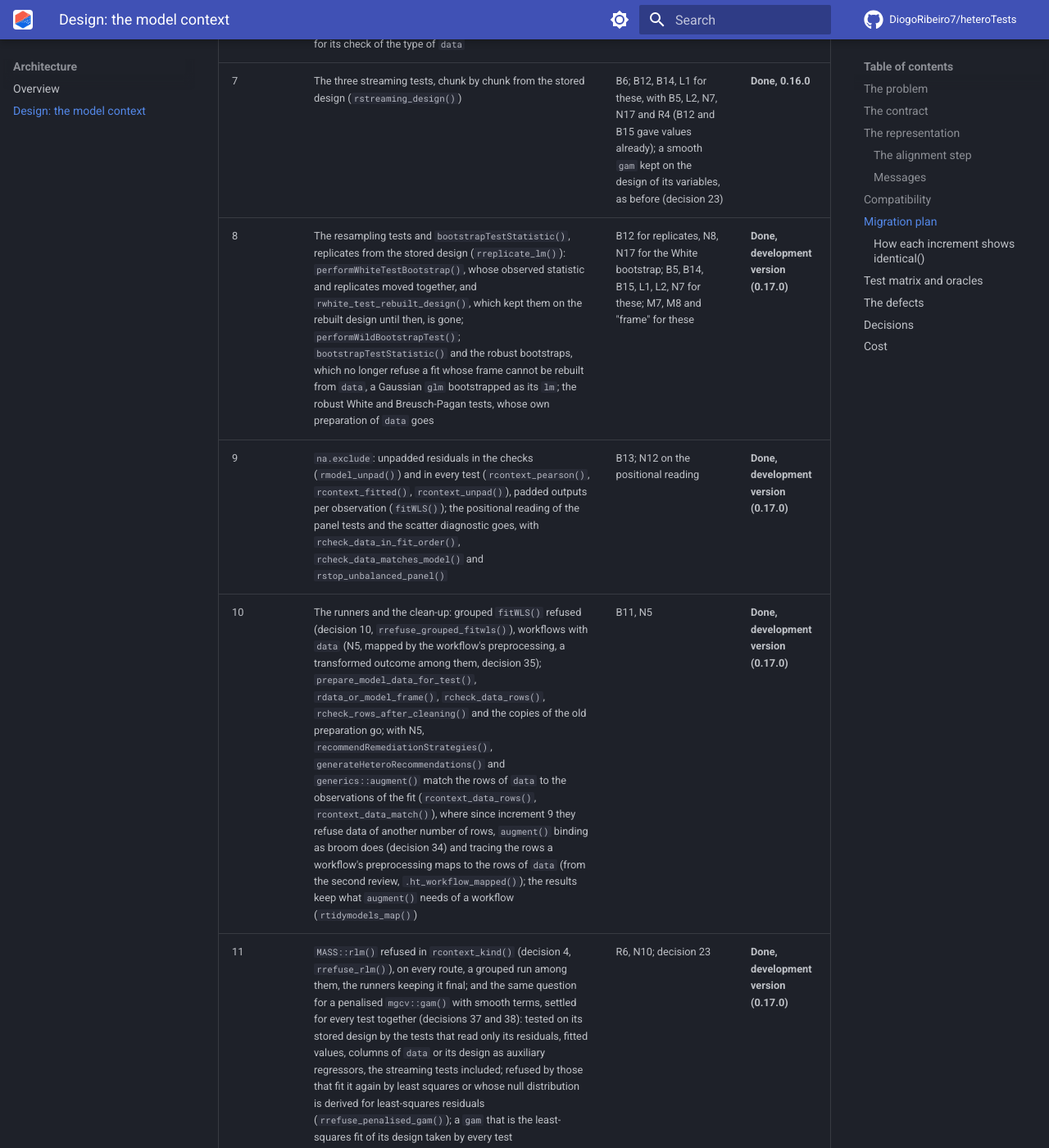
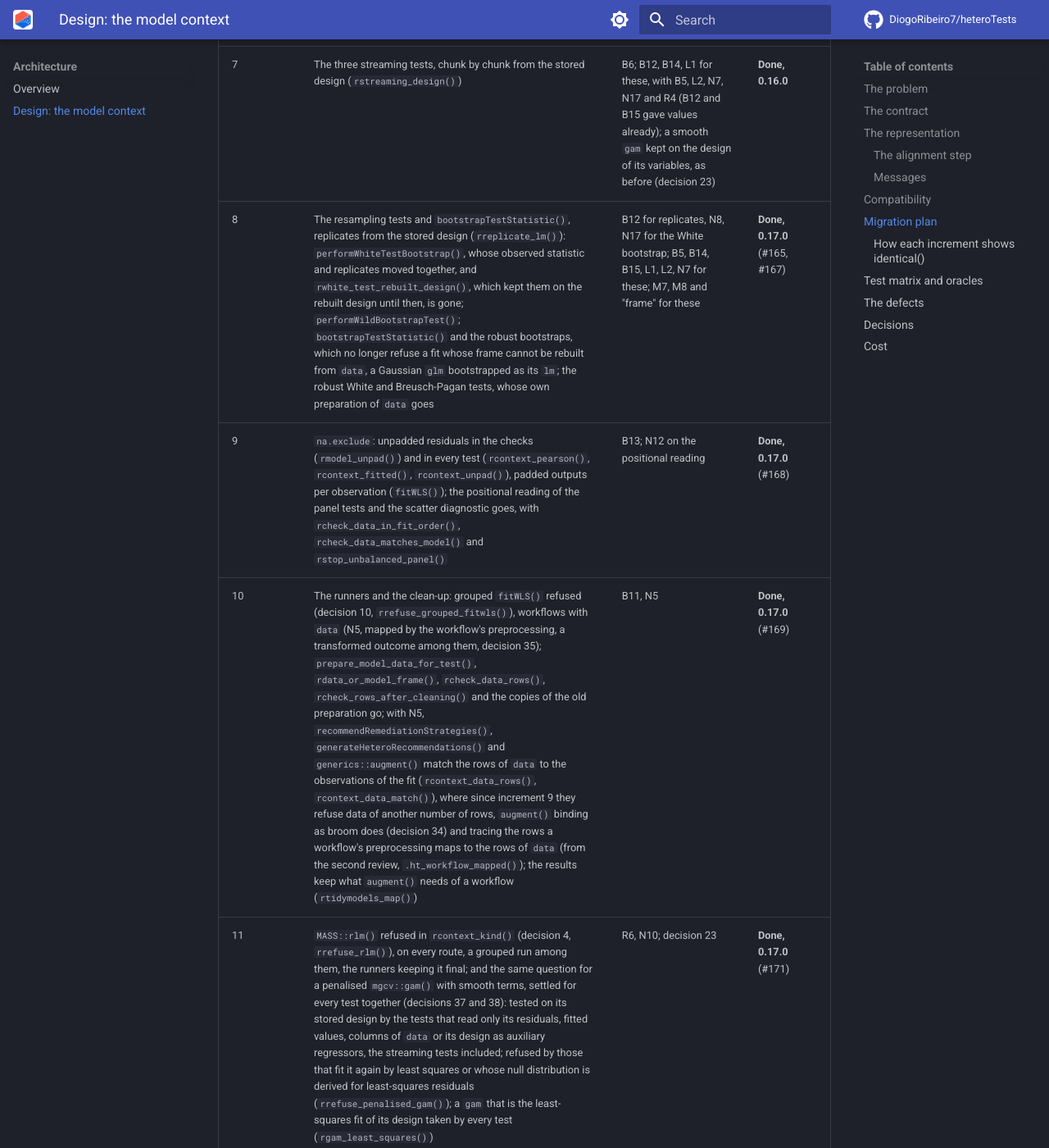
Before and after one commit to DiogoRibeiro7/heteroTests, an MkDocs documentation site: the page built from docs/design/model-context.md, in a window 1280 px wide and 1400 px high, scrolled down 42675 px. Shown: the whole window at 82% size. Built offline with MkDocs 1.6.1 and Material for MkDocs 9.7.7, drawn with Linux system fonts in a browser that asks for light colours; comment, search, counter and statistics services are not loaded.

Commit message:
Mark increments 8 to 11 of the model context as done in 0.17.0
Only the status column of the migration plan changes: increment 8 is
done in 0.17.0 with #165 and #167, 9 with #168, 10 with #169 and 11
with #171.

```diff
--- a/docs/design/model-context.md
+++ b/docs/design/model-context.md
@@ -1692,10 +1692,10 @@
 | 5 | `performPesaranTest()`, `performBPRandomEffectsTest()`, `performScatterDiagnostic()`, `runPanelTests()`: `id`, `time` and `vars` read at the confirmed rows (`rcontext_columns_at_fit()`); repeated pairs of `id` and `time` refused | B3, B4, B16, R2 (decision 13); N17 for these. Pesaran's test refuses an unbalanced panel, as that of a fit that dropped some rows of some units, until the pull request of N12 (decision 28); `na.exclude` is read as before until 9 (decision 29, done) | **Done, 0.16.0** |
 | 6 | The tests computed from the model alone (the context applies `rcheck_model_frame()` to them), and the check of `data` RESET keeps until then; Cook-Weisberg with `var_formula`; `performVarianceFormTest()`; `fitWLS(data, var_formula)`: `rcontext_second_formula()`, `rcontext_formula_rows()`; `rvariance_frame()` goes. The tests that read nothing from `data`, RESET included, match it through the guard, as every test does (decision 31): the check of 0.15.0 goes, but for its check of the type of `data` | B9, R3, N6; M7, M8 and "frame" for these; decision 31 | **Done, 0.16.0** |
 | 7 | The three streaming tests, chunk by chunk from the stored design (`rstreaming_design()`) | B6; B12, B14, L1 for these, with B5, L2, N7, N17 and R4 (B12 and B15 gave values already); a smooth `gam` kept on the design of its variables, as before (decision 23) | **Done, 0.16.0** |
-| 8 | The resampling tests and `bootstrapTestStatistic()`, replicates from the stored design (`rreplicate_lm()`): `performWhiteTestBootstrap()`, whose observed statistic and replicates moved together, and `rwhite_test_rebuilt_design()`, which kept them on the rebuilt design until then, is gone; `performWildBootstrapTest()`; `bootstrapTestStatistic()` and the robust bootstraps, which no longer refuse a fit whose frame cannot be rebuilt from `data`, a Gaussian `glm` bootstrapped as its `lm`; the robust White and Breusch-Pagan tests, whose own preparation of `data` goes | B12 for replicates, N8, N17 for the White bootstrap; B5, B14, B15, L1, L2, N7 for these; M7, M8 and "frame" for these | **Done, development version (0.17.0)** |
-| 9 | `na.exclude`: unpadded residuals in the checks (`rmodel_unpad()`) and in every test (`rcontext_pearson()`, `rcontext_fitted()`, `rcontext_unpad()`), padded outputs per observation (`fitWLS()`); the positional reading of the panel tests and the scatter diagnostic goes, with `rcheck_data_in_fit_order()`, `rcheck_data_matches_model()` and `rstop_unbalanced_panel()` | B13; N12 on the positional reading | **Done, development version (0.17.0)** |
-| 10 | The runners and the clean-up: grouped `fitWLS()` refused (decision 10, `rrefuse_grouped_fitwls()`), workflows with `data` (N5, mapped by the workflow's preprocessing, a transformed outcome among them, decision 35); `prepare_model_data_for_test()`, `rdata_or_model_frame()`, `rcheck_data_rows()`, `rcheck_rows_after_cleaning()` and the copies of the old preparation go; with N5, `recommendRemediationStrategies()`, `generateHeteroRecommendations()` and `generics::augment()` match the rows of `data` to the observations of the fit (`rcontext_data_rows()`, `rcontext_data_match()`), where since increment 9 they refuse data of another number of rows, `augment()` binding as broom does (decision 34) and tracing the rows a workflow's preprocessing maps to the rows of `data` (from the second review, `.ht_workflow_mapped()`); the results keep what `augment()` needs of a workflow (`rtidymodels_map()`) | B11, N5 | **Done, development version (0.17.0)** |
-| 11 | `MASS::rlm()` refused in `rcontext_kind()` (decision 4, `rrefuse_rlm()`), on every route, a grouped run among them, the runners keeping it final; and the same question for a penalised `mgcv::gam()` with smooth terms, settled for every test together (decisions 37 and 38): tested on its stored design by the tests that read only its residuals, fitted values, columns of `data` or its design as auxiliary regressors, the streaming tests included; refused by those that fit it again by least squares or whose null distribution is derived for least-squares residuals (`rrefuse_penalised_gam()`); a `gam` that is the least-squares fit of its design taken by every test (`rgam_least_squares()`) | R6, N10; decision 23 | **Done, development version (0.17.0)** |
+| 8 | The resampling tests and `bootstrapTestStatistic()`, replicates from the stored design (`rreplicate_lm()`): `performWhiteTestBootstrap()`, whose observed statistic and replicates moved together, and `rwhite_test_rebuilt_design()`, which kept them on the rebuilt design until then, is gone; `performWildBootstrapTest()`; `bootstrapTestStatistic()` and the robust bootstraps, which no longer refuse a fit whose frame cannot be rebuilt from `data`, a Gaussian `glm` bootstrapped as its `lm`; the robust White and Breusch-Pagan tests, whose own preparation of `data` goes | B12 for replicates, N8, N17 for the White bootstrap; B5, B14, B15, L1, L2, N7 for these; M7, M8 and "frame" for these | **Done, 0.17.0** (#165, #167) |
+| 9 | `na.exclude`: unpadded residuals in the checks (`rmodel_unpad()`) and in every test (`rcontext_pearson()`, `rcontext_fitted()`, `rcontext_unpad()`), padded outputs per observation (`fitWLS()`); the positional reading of the panel tests and the scatter diagnostic goes, with `rcheck_data_in_fit_order()`, `rcheck_data_matches_model()` and `rstop_unbalanced_panel()` | B13; N12 on the positional reading | **Done, 0.17.0** (#168) |
+| 10 | The runners and the clean-up: grouped `fitWLS()` refused (decision 10, `rrefuse_grouped_fitwls()`), workflows with `data` (N5, mapped by the workflow's preprocessing, a transformed outcome among them, decision 35); `prepare_model_data_for_test()`, `rdata_or_model_frame()`, `rcheck_data_rows()`, `rcheck_rows_after_cleaning()` and the copies of the old preparation go; with N5, `recommendRemediationStrategies()`, `generateHeteroRecommendations()` and `generics::augment()` match the rows of `data` to the observations of the fit (`rcontext_data_rows()`, `rcontext_data_match()`), where since increment 9 they refuse data of another number of rows, `augment()` binding as broom does (decision 34) and tracing the rows a workflow's preprocessing maps to the rows of `data` (from the second review, `.ht_workflow_mapped()`); the results keep what `augment()` needs of a workflow (`rtidymodels_map()`) | B11, N5 | **Done, 0.17.0** (#169) |
+| 11 | `MASS::rlm()` refused in `rcontext_kind()` (decision 4, `rrefuse_rlm()`), on every route, a grouped run among them, the runners keeping it final; and the same question for a penalised `mgcv::gam()` with smooth terms, settled for every test together (decisions 37 and 38): tested on its stored design by the tests that read only its residuals, fitted values, columns of `data` or its design as auxiliary regressors, the streaming tests included; refused by those that fit it again by least squares or whose null distribution is derived for least-squares residuals (`rrefuse_penalised_gam()`); a `gam` that is the least-squares fit of its design taken by every test (`rgam_least_squares()`) | R6, N10; decision 23 | **Done, 0.17.0** (#171) |
 
 Outside the context, as separate pull requests: White's degrees of freedom
 when the auxiliary columns span the constant (N2, done) and White streaming on
```
